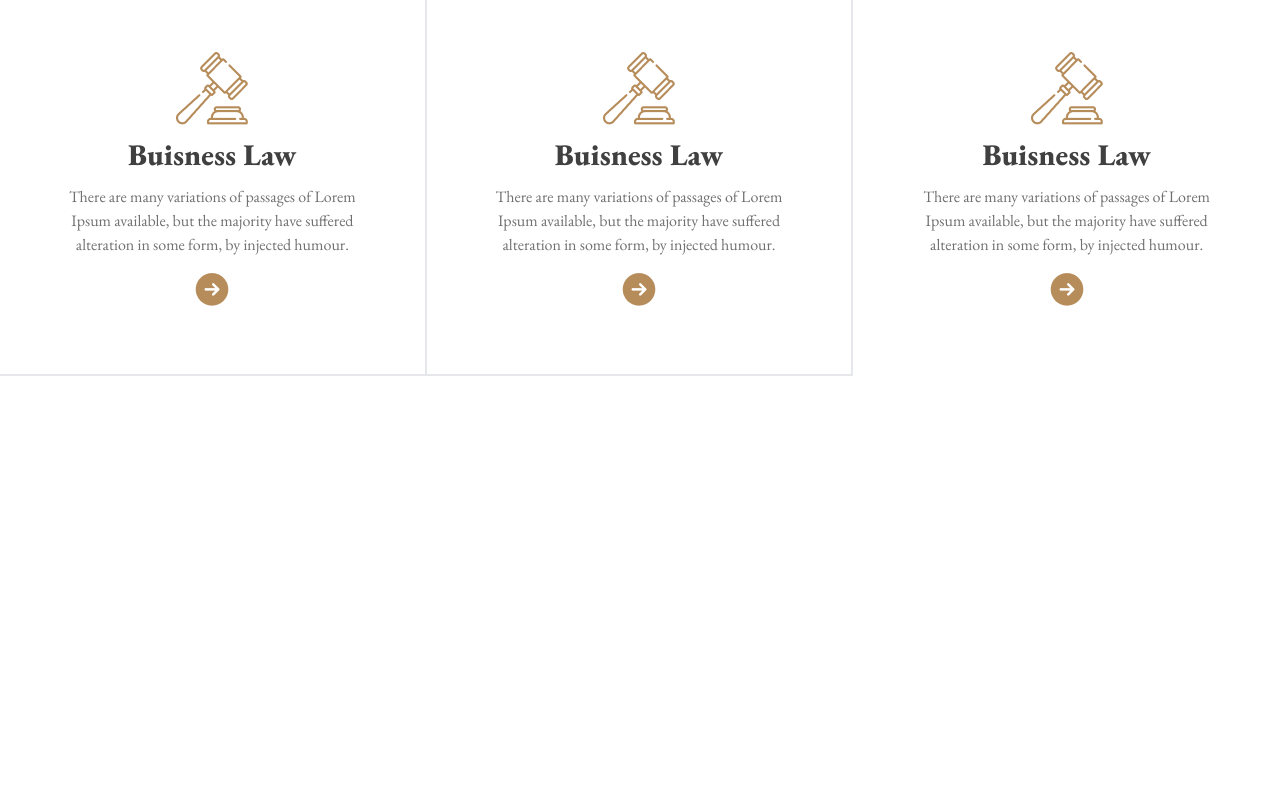
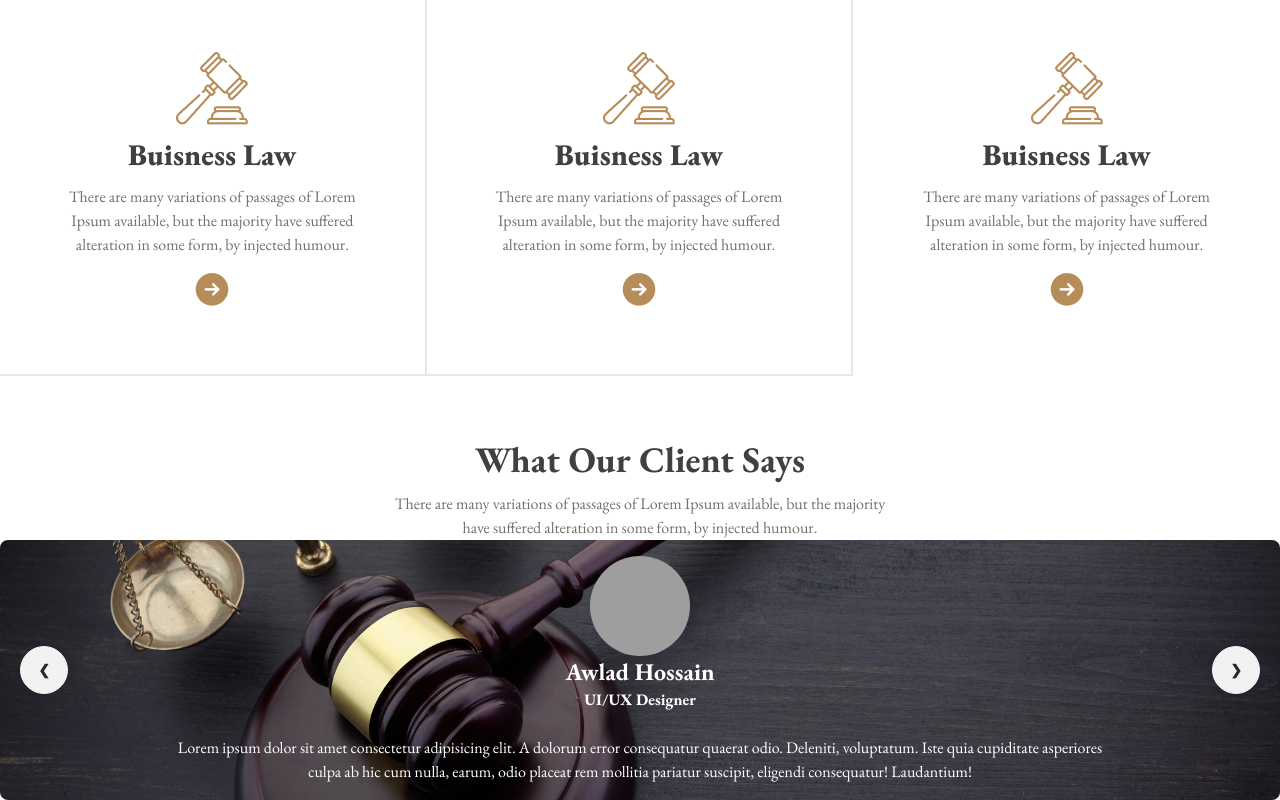
Before and after one commit to Nawshadss/law-website, a plain HTML site: page index.html in a window 1280 px wide. Shown: the part 1246-2046 px from the top of the page. Before the commit the page ends 1622 px from the top, so only its background shows below. Drawn offline with nearby package versions, Linux system fonts and the light colour scheme; grey boxes are pictures that could not be loaded.

Commit message:
carousel done

```diff
--- a/index.html
+++ b/index.html
@@ -256,5 +256,92 @@
       </div>
     </section>
     <!-- legal practices------------------ends -->
+    <!-- carousel section -->
+    <section class="max-w-[1440px] mx-auto mt-16">
+      <h1 class="text-center text-3xl md:text-4xl text-color font-bold">
+        What Our Client Says
+      </h1>
+      <p class="text-center second-color mt-3">
+        There are many variations of passages of Lorem Ipsum available, but the
+        majority <br />
+        have suffered alteration in some form, by injected humour.
+      </p>
+      <!-- carosel-------------- -->
+      <div class="carousel">
+        <div id="slide1" class="carousel-item relative w-full h-[ 500px]">
+          <div
+            style="
+              background-image: url(images/slider-1.jpg);
+              background-size: cover;
+              background-position: center;
+            "
+            class="w-full text-center py-4 rounded-lg"
+          >
+            <img
+              class="h-[100px] w-[100px] rounded-full block mx-auto my"
+              src="images/person.jpg"
+              alt=""
+            />
+
+            <h4 class="text-white text-2xl font-bold text-center">
+              Awlad Hossain
+            </h4>
+            <p class="text-white font-bold text-center">UI/UX Designer</p>
+            <br />
+
+            <p class="text-white text-center">
+              Lorem ipsum dolor sit amet consectetur adipisicing elit. A dolorum
+              error consequatur quaerat odio. Deleniti, voluptatum. Iste quia
+              cupiditate asperiores<br />
+              culpa ab hic cum nulla, earum, odio placeat rem mollitia pariatur
+              suscipit, eligendi consequatur! Laudantium!
+            </p>
+          </div>
+          <div
+            class="absolute flex justify-between transform -translate-y-1/2 left-5 right-5 top-1/2"
+          >
+            <a href="#slide4" class="btn btn-circle">❮</a>
+            <a href="#slide2" class="btn btn-circle">❯</a>
+          </div>
+        </div>
+        <div id="slide2" class="carousel-item relative w-full">
+          <div
+            style="
+              background-image: url(images/slider-1.jpg);
+              background-size: cover;
+              background-position: center;
+            "
+            class="w-full text-center py-4 rounded-lg"
+          >
+            <img
+              class="h-[100px] w-[100px] rounded-full block mx-auto my"
+              src="images/person.jpg"
+              alt=""
+            />
+
+            <h4 class="text-white text-2xl font-bold text-center">
+              Awlad Hossain
+            </h4>
+            <p class="text-white font-bold text-center">UI/UX Designer</p>
+            <br />
+
+            <p class="text-white text-center">
+              Lorem ipsum dolor sit amet consectetur adipisicing elit. A dolorum
+              error consequatur quaerat odio. Deleniti, voluptatum. Iste quia
+              cupiditate asperiores<br />
+              culpa ab hic cum nulla, earum, odio placeat rem mollitia pariatur
+              suscipit, eligendi consequatur! Laudantium!
+            </p>
+          </div>
+          <div
+            class="absolute flex justify-between transform -translate-y-1/2 left-5 right-5 top-1/2"
+          >
+            <a href="#slide1" class="btn btn-circle">❮</a>
+            <a href="#slide3" class="btn btn-circle">❯</a>
+          </div>
+        </div>
+      </div>
+    </section>
+    <!-- carousel section eds -->
   </body>
 </html>
```
Also changed, not shown: images/slider-2.jpg (deleted), images/slider-3.jpg (deleted), 1 other file.
